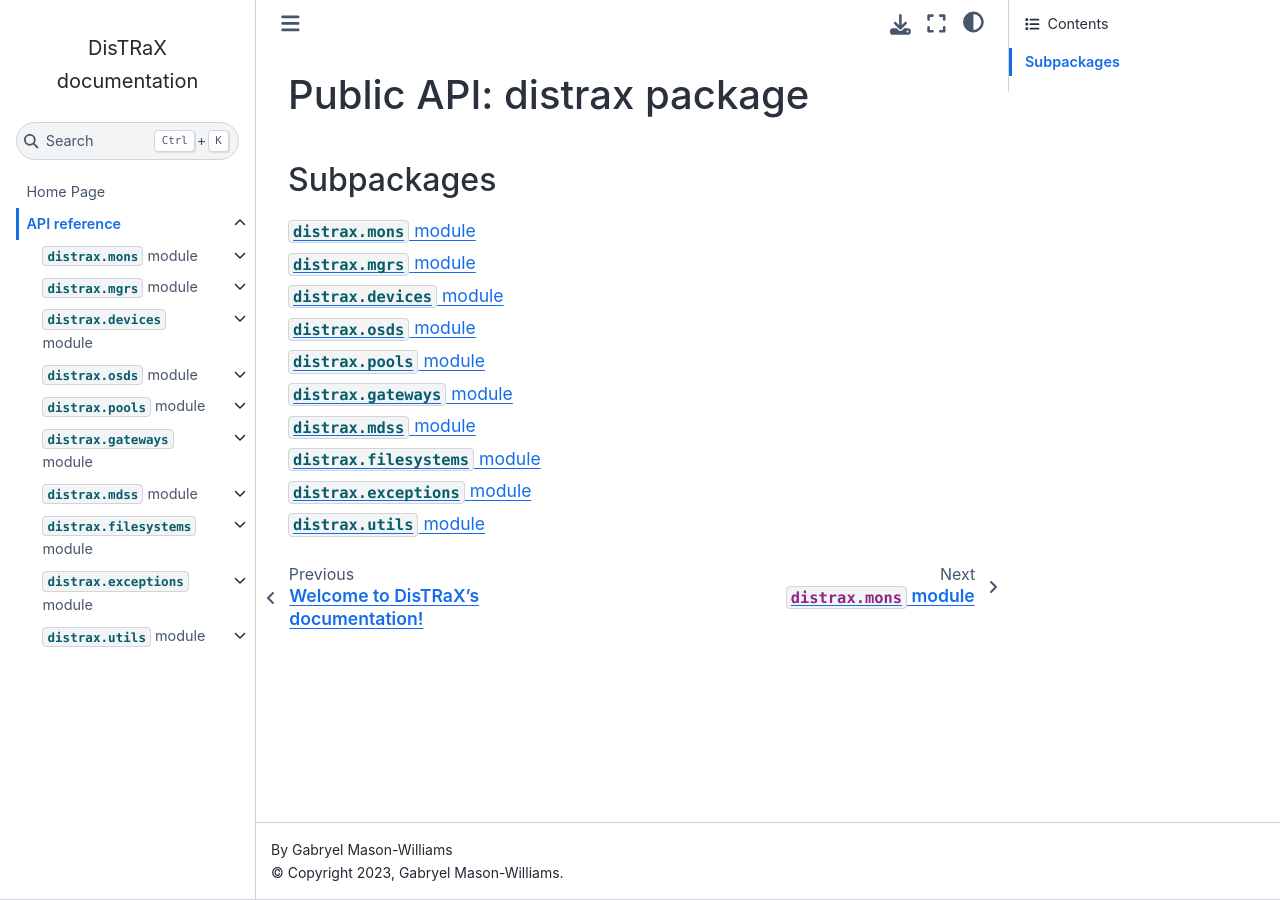
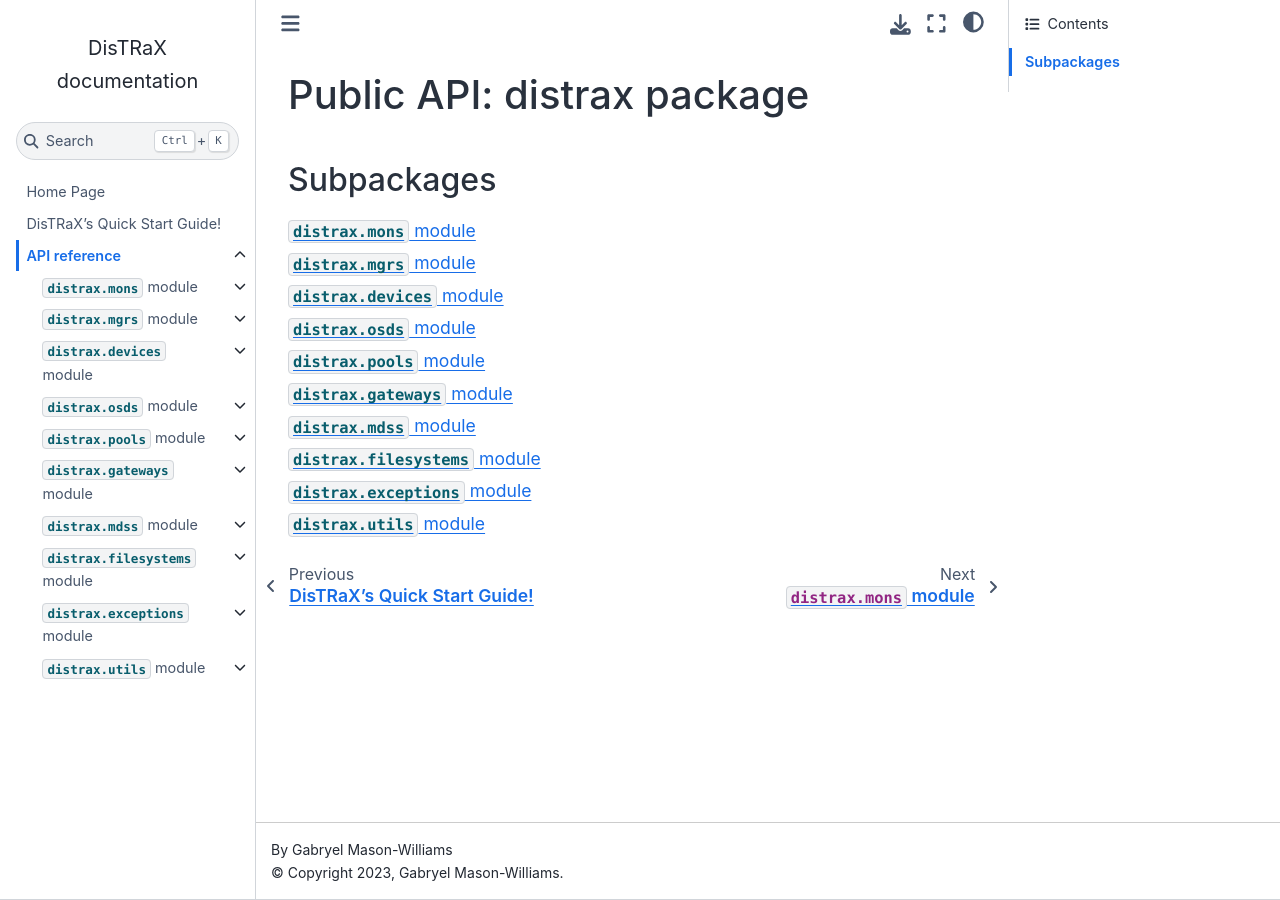
Before and after one commit to rosalindfranklininstitute/DisTRaX, a Sphinx documentation site: the page built from docs/source/distrax.rst, in a window 1280 px wide. Built offline with Sphinx 7.4.7 and the Sphinx Book theme 1.1.4, drawn with Linux system fonts in a browser that asks for light colours.

Commit message:
Adding Guide to contents

```diff
--- a/docs/source/index.rst
+++ b/docs/source/index.rst
@@ -11,4 +11,5 @@ Welcome to DisTRaX's documentation!
    :hidden:
 
    Home Page <self>
+   DisTRaX Quickstart <quickstart>
    API reference <distrax>
```
